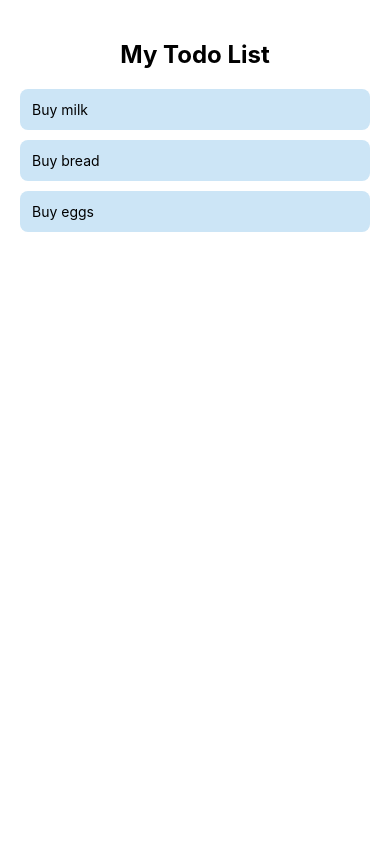
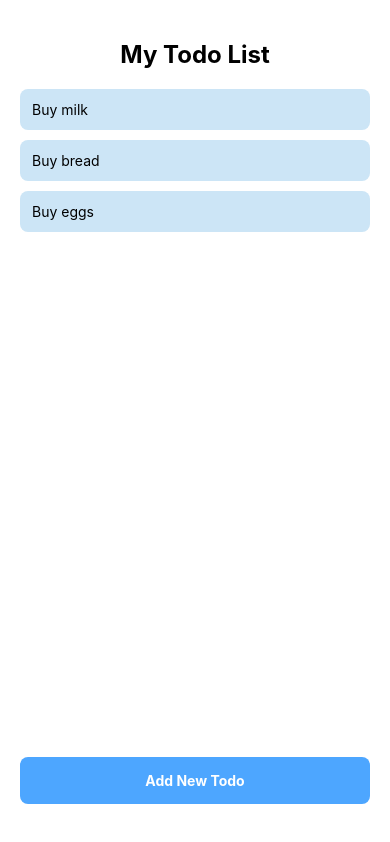
Before and after one commit to BlairFenton99/MAD-Assignment1-Mileston1, a React Native app: screen / in a window 390 px wide. Built offline with nearby package versions, Linux system fonts and the light colour scheme.

Commit message:
Add new to do button and styling finalised

```diff
--- a/App.js
+++ b/App.js
@@ -1,10 +1,11 @@
 import React from 'react';
-import { View, Text } from 'react-native';
+import { View, Text, TouchableOpacity } from 'react-native';
 import styles from './styles';
 
 export default function App() {
   return (
     <View style={styles.container}>
+
       <Text style={styles.title}>My Todo List</Text>
 
       <View style={styles.listContainer}>
@@ -12,6 +13,11 @@
         <Text style={styles.todoItem}>Buy bread</Text>
         <Text style={styles.todoItem}>Buy eggs</Text>
       </View>
+
+      <TouchableOpacity style={styles.button}>
+        <Text style={styles.buttonText}>Add New Todo</Text>
+      </TouchableOpacity>
+
     </View>
   );
 }
--- a/styles.js
+++ b/styles.js
@@ -4,7 +4,8 @@
   container: {
     flex: 1,
     padding: 20,
-    backgroundColor: 'white',
+    justifyContent: 'space-between',
+    backgroundColor: '#fff',
   },
 
   title: {
@@ -15,6 +16,7 @@
   },
 
   listContainer: {
+    flex: 1,
     marginTop: 20,
   },
 
@@ -24,4 +26,17 @@
     borderRadius: 8,
     marginBottom: 10,
   },
+
+  button: {
+    backgroundColor: '#4da6ff',
+    padding: 15,
+    borderRadius: 8,
+    alignItems: 'center',
+    marginBottom: 20,
+  },
+
+  buttonText: {
+    color: '#fff',
+    fontWeight: 'bold',
+  },
 });
```
